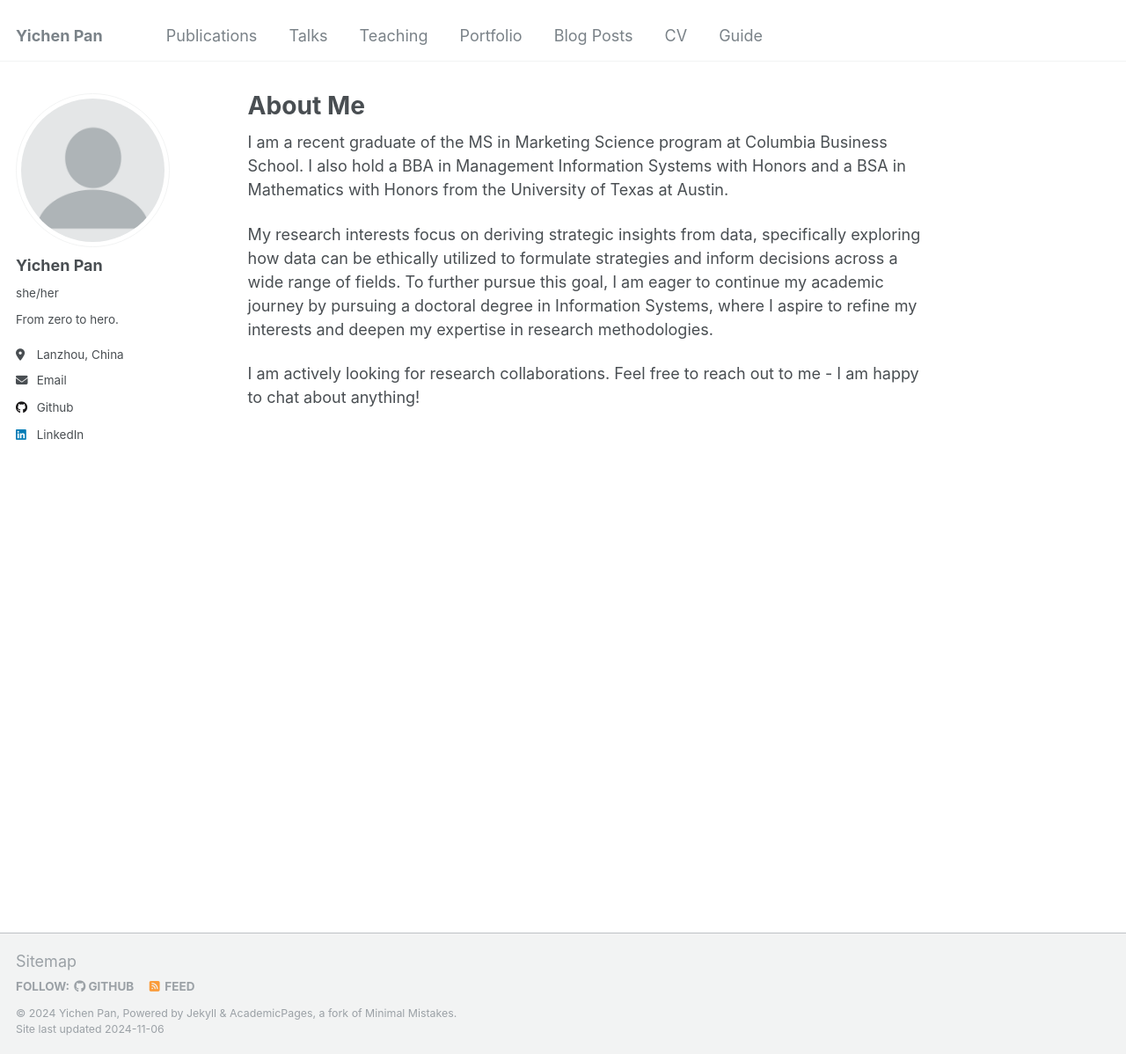
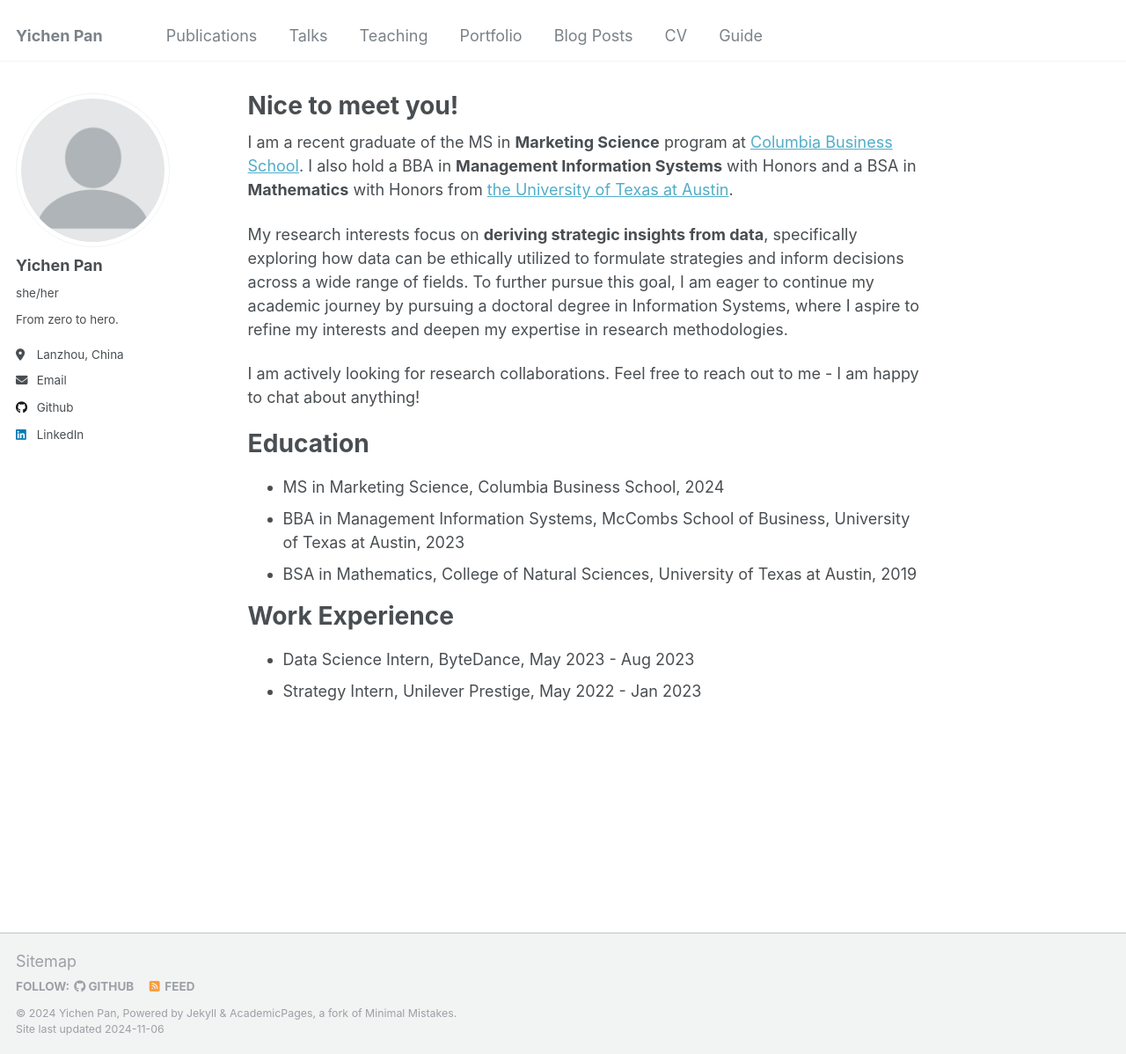
Before and after one commit to rubypan/rubypan.github.io, a Jekyll site: the page built from _pages/about.md, in a window 1280 px wide and 1198 px high. Shown: the whole window at 88% size. Built offline with Jekyll 4.4.1, drawn with Linux system fonts in a browser that asks for light colours.

Commit message:
Update about.md

```diff
--- a/_pages/about.md
+++ b/_pages/about.md
@@ -1,14 +1,25 @@
 ---
 permalink: /
-title: "About Me"
+title: "Nice to meet you!"
 author_profile: true
 redirect_from:
   - /about/
   - /about.html
 ---
 
-I am a recent graduate of the MS in Marketing Science program at Columbia Business School. I also hold a BBA in Management Information Systems with Honors and a BSA in Mathematics with Honors from the University of Texas at Austin.
+I am a recent graduate of the MS in **Marketing Science** program at [Columbia Business School](https://business.columbia.edu/). I also hold a BBA in **Management Information Systems** with Honors and a BSA in **Mathematics** with Honors from [the University of Texas at Austin](https://www.utexas.edu/).
 
-My research interests focus on deriving strategic insights from data, specifically exploring how data can be ethically utilized to formulate strategies and inform decisions across a wide range of fields. To further pursue this goal, I am eager to continue my academic journey by pursuing a doctoral degree in Information Systems, where I aspire to refine my interests and deepen my expertise in research methodologies.
+My research interests focus on **deriving strategic insights from data**, specifically exploring how data can be ethically utilized to formulate strategies and inform decisions across a wide range of fields. To further pursue this goal, I am eager to continue my academic journey by pursuing a doctoral degree in Information Systems, where I aspire to refine my interests and deepen my expertise in research methodologies.
 
 I am actively looking for research collaborations. Feel free to reach out to me - I am happy to chat about anything!
+
+# Education
+
+- MS in Marketing Science, Columbia Business School, 2024
+- BBA in Management Information Systems, McCombs School of Business, University of Texas at Austin, 2023
+- BSA in Mathematics, College of Natural Sciences, University of Texas at Austin, 2019
+
+# Work Experience
+
+- Data Science Intern, ByteDance, May 2023 - Aug 2023
+- Strategy Intern, Unilever Prestige, May 2022 - Jan 2023
```
